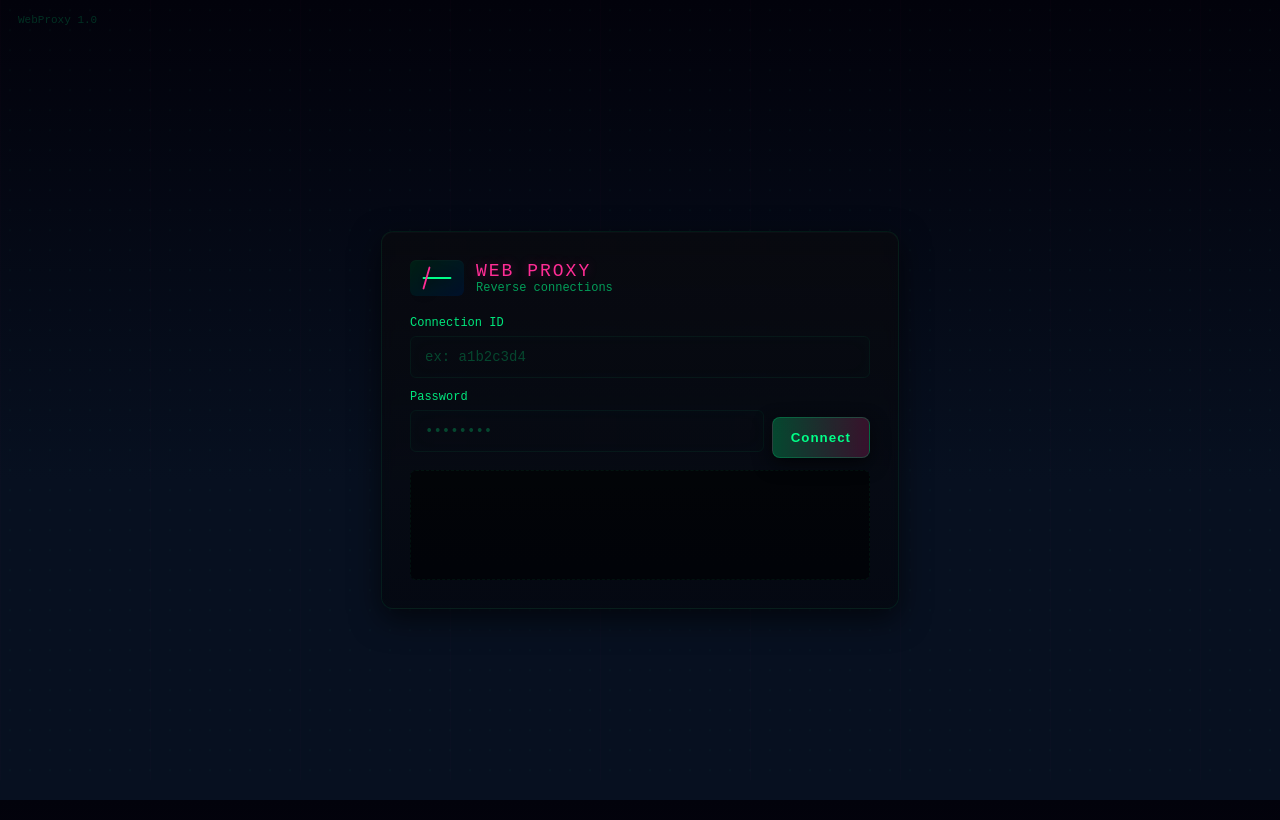
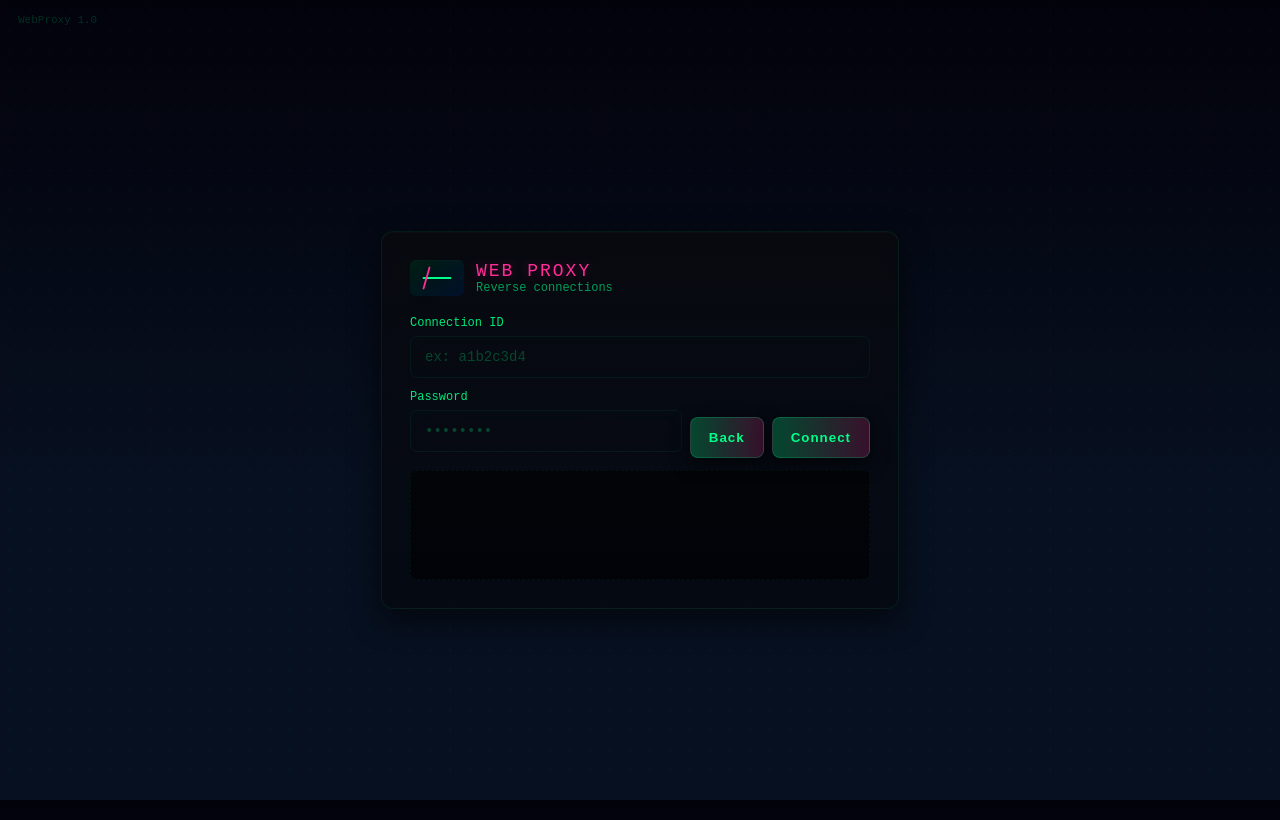
Before and after one commit to mrlima4095/pproxy, a Flask app: page /cli/ in a window 1280 px wide. Shown: the top 820 px of the page. Run offline with Flask 3, Linux system fonts and the light colour scheme.

Commit message:
WebProxy - Set back Button

```diff
--- a/templates/login.html
+++ b/templates/login.html
@@ -70,6 +70,7 @@
                 <label for="password">Password</label>
                 <div style="display:flex; gap:8px; margin-top:6px; align-items:center;">
                     <input id="password" name="password" type="password" placeholder="••••••••" required autocomplete="current-password" style="flex:1;">
+                    <button type="button">Back</button>
                     <button type="submit">Connect</button>
                 </div>
 
```
